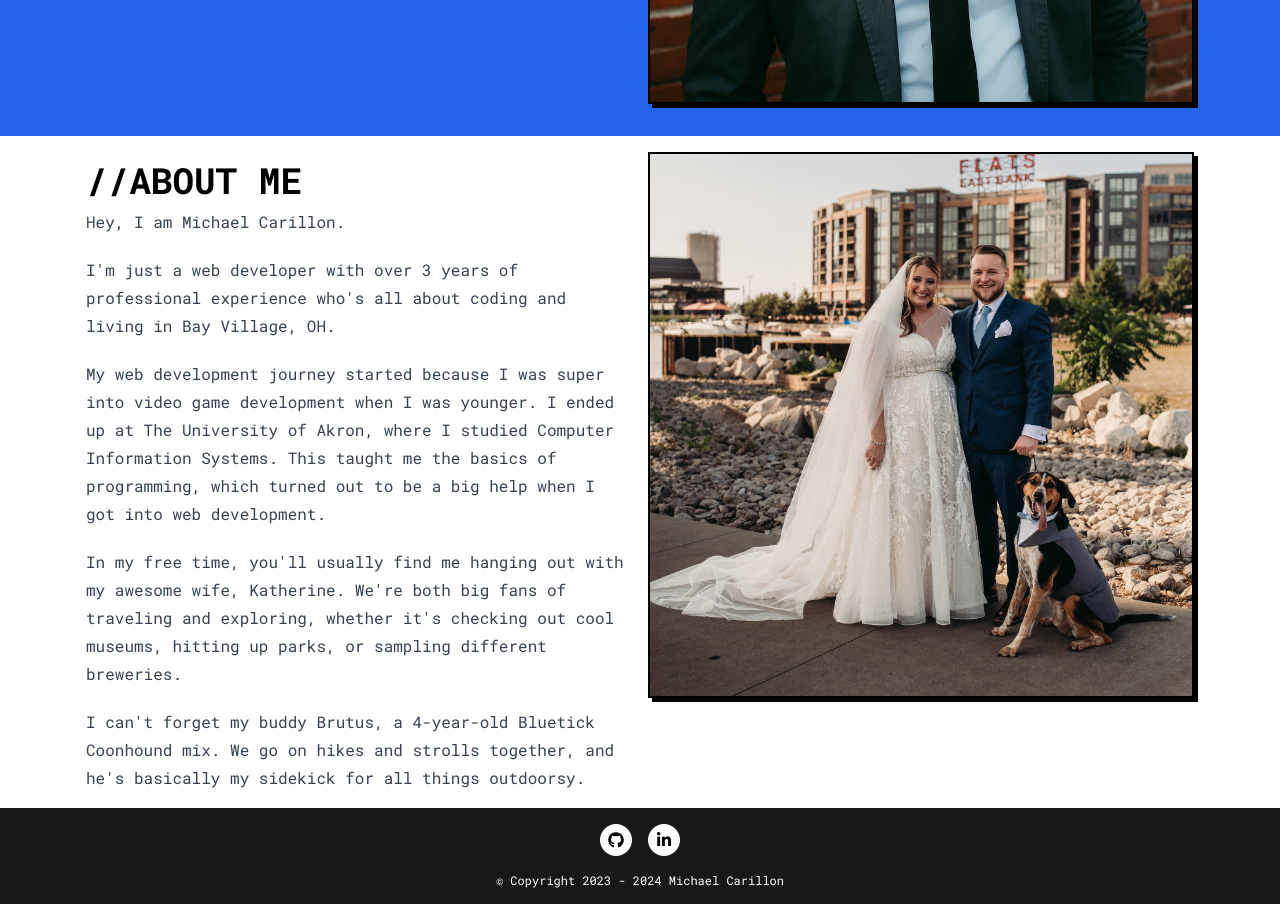
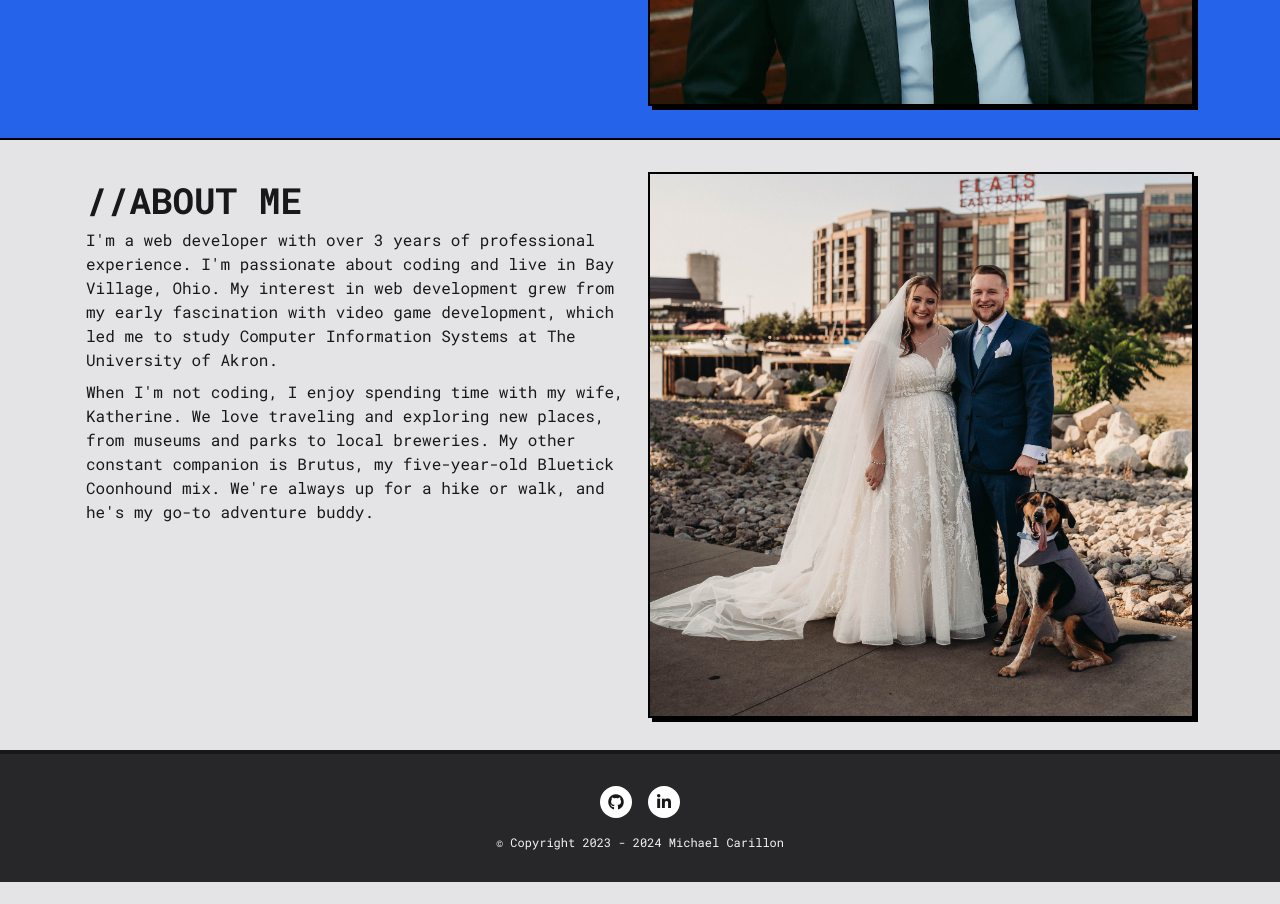
Before and after one commit to mike3497/michael-carillon-portfolio, a Nuxt app: page / in a window 1280 px wide. Shown: the part 540-1444 px from the top of the page. After the commit the page ends 1422 px from the top, so only its background shows below. Built offline with nearby package versions, Linux system fonts and the light colour scheme.

Commit message:
feat: updates to colors and about me text

```diff
--- a/components/SiteFooter.vue
+++ b/components/SiteFooter.vue
@@ -1,13 +1,5 @@
 <template>
-  <footer class="bg-zinc-900 text-white py-4">
-    <!-- <ul class="flex justify-center gap-4 mb-4">
-      <li>
-        <a href="mailto:mcarillon97@gmail.com" class="flex items-center">
-          <i class="fa-solid fa-envelope mr-2"></i>
-          <span>mcarillon97@gmail.com</span>
-        </a>
-      </li>
-    </ul> -->
+  <footer class="bg-zinc-800 text-zinc-100 border-t-4 border-zinc-900 py-8">
     <ul class="flex flex-row gap-4 justify-center mb-4">
       <li>
         <CircleIconLink
--- a/components/SiteHeader.vue
+++ b/components/SiteHeader.vue
@@ -1,6 +1,6 @@
 <template>
-  <header ref="target" class="bg-zinc-100 text-black sticky top-0 z-5">
-    <div class="border-b-2 border-black">
+  <header ref="target" class="bg-zinc-100 text-zinc-900 sticky top-0 z-5">
+    <div class="border-b-4 border-black">
       <div class="container flex flex-row items-center justify-between h-16">
         <NuxtLink class="font-bold" to="/">
           &lt;&gt;Michael Carillon&lt;/&gt;
@@ -42,7 +42,7 @@
     <Transition>
       <div
         v-if="isMenuOpen"
-        class="sm:hidden bg-zinc-200 text-black p-4 border-b-2 border-black"
+        class="sm:hidden bg-zinc-200 text-zinc-900 p-4 border-b-2 border-black"
       >
         <nav class="flex flex-col items-center gap-4">
           <NuxtLink
--- a/components/shared/CircleIconLink.vue
+++ b/components/shared/CircleIconLink.vue
@@ -2,9 +2,9 @@
   <a
     class="flex items-center justify-center w-8 h-8 rounded-full active:scale-105 transition-all"
     :class="{
-      'bg-black text-white hover:bg-white hover:text-black hover:border-2 hover:border-black':
+      'bg-black text-white hover:bg-white hover:text-zinc-900 hover:border-2 hover:border-black':
         variant === CircleIconLinkVariant.BLACK,
-      'bg-white text-black hover:bg-black hover:text-white  hover:border-2 hover:border-white':
+      'bg-white text-zinc-900 hover:bg-black hover:text-white  hover:border-2 hover:border-white':
         variant === CircleIconLinkVariant.WHITE,
     }"
   >
--- a/nuxt.config.ts
+++ b/nuxt.config.ts
@@ -4,6 +4,9 @@ export default defineNuxtConfig({
     head: {
       htmlAttrs: {
         lang: 'en',
+      },
+      bodyAttrs: {
+        class: 'bg-zinc-200 text-zinc-900',
       },
       meta: [
         {
--- a/pages/index.vue
+++ b/pages/index.vue
@@ -1,7 +1,5 @@
 <template>
-  <div
-    class="bg-blue-600 text-white py-8 border-bottom bottom-2 border-b-black"
-  >
+  <div class="bg-blue-600 text-white py-8 border-b-2 border-b-black">
     <div class="container">
       <div class="grid grid-cols-1 sm:grid-cols-2 gap-4">
         <div class="flex flex-col justify-center gap-1">
@@ -23,43 +21,31 @@
       </div>
     </div>
   </div>
-  <div class="container py-4 grid grid-cols-1 md:grid-cols-2 gap-4">
+  <div class="container py-8 grid grid-cols-1 md:grid-cols-2 gap-4">
     <div>
       <SectionHeading>//About Me</SectionHeading>
-      <div class="prose">
-        <p>Hey, I am Michael Carillon.</p>
+      <div class="flex flex-col gap-2 leading-6">
         <p>
-          I'm just a web developer with over {{ yearsOfExperience }} years of
-          professional experience who's all about coding and living in Bay
-          Village, OH.
+          I'm a web developer with over {{ yearsOfExperience }} years of
+          professional experience. I'm passionate about coding and live in Bay
+          Village, Ohio. My interest in web development grew from my early
+          fascination with video game development, which led me to study
+          Computer Information Systems at The University of Akron.
         </p>
         <p>
-          My web development journey started because I was super into video game
-          development when I was younger. I ended up at The University of Akron,
-          where I studied Computer Information Systems. This taught me the
-          basics of programming, which turned out to be a big help when I got
-          into web development.
-        </p>
-        <p>
-          In my free time, you'll usually find me hanging out with my awesome
-          wife, Katherine. We're both big fans of traveling and exploring,
-          whether it's checking out cool museums, hitting up parks, or sampling
-          different breweries.
-        </p>
-        <p>
-          I can't forget my buddy Brutus, a {{ brutusAge }}-year-old Bluetick
-          Coonhound mix. We go on hikes and strolls together, and he's basically
-          my sidekick for all things outdoorsy.
+          When I'm not coding, I enjoy spending time with my wife, Katherine. We
+          love traveling and exploring new places, from museums and parks to
+          local breweries. My other constant companion is Brutus, my
+          five-year-old Bluetick Coonhound mix. We're always up for a hike or
+          walk, and he's my go-to adventure buddy.
         </p>
       </div>
     </div>
-    <div class="flex flex-col gap-4">
-      <img
-        class="shadow-solid object-cover object-bottom aspect-square border-2 border-black"
-        src="/images/wedding-photo.jpg"
-        alt="Michael and Katherine Carillon Wedding Photo"
-      />
-    </div>
+    <img
+      class="shadow-solid object-cover object-bottom aspect-square border-2 border-black"
+      src="/images/wedding-photo.jpg"
+      alt="Michael and Katherine Carillon Wedding Photo"
+    />
   </div>
 </template>
 
```
